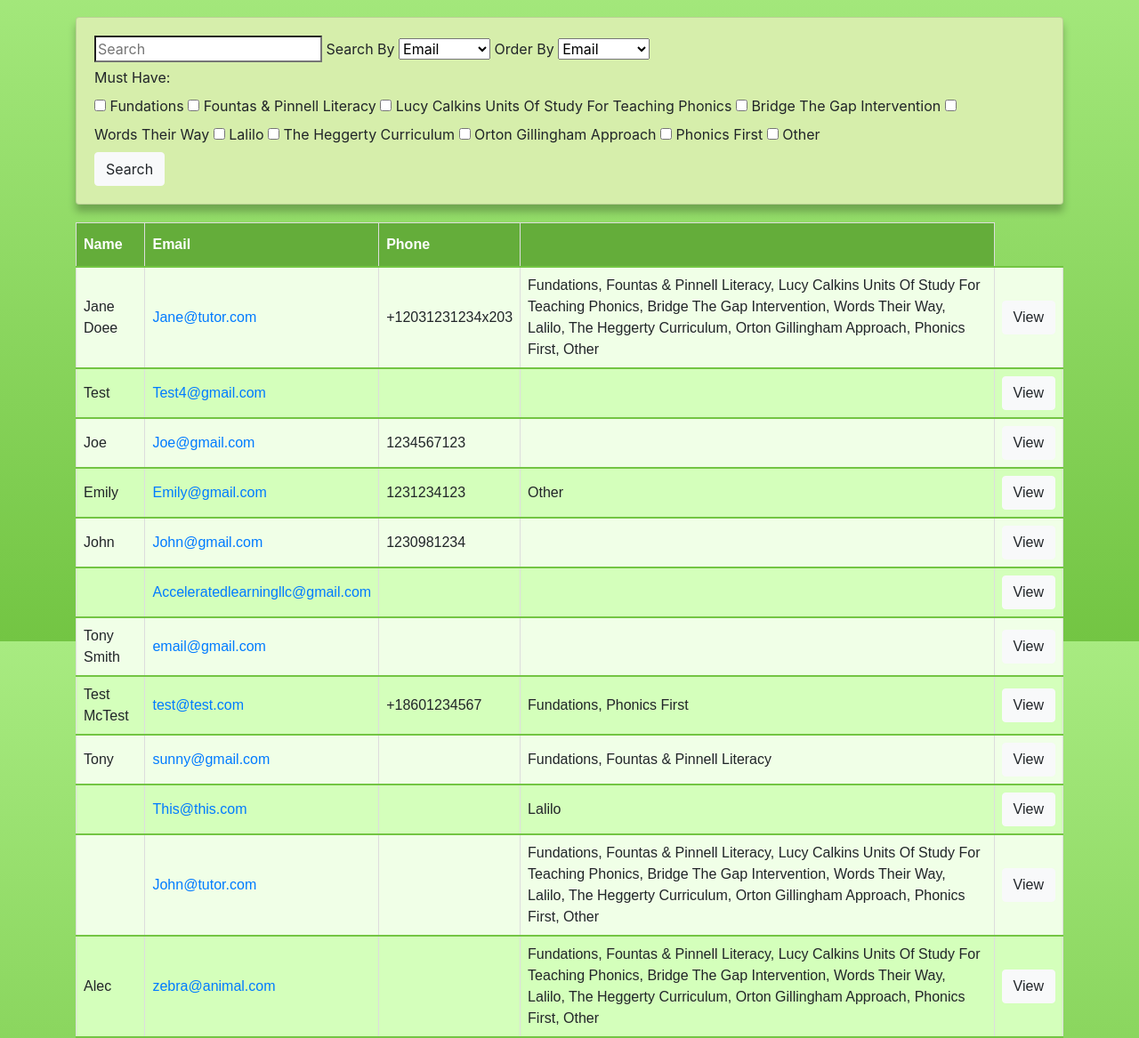
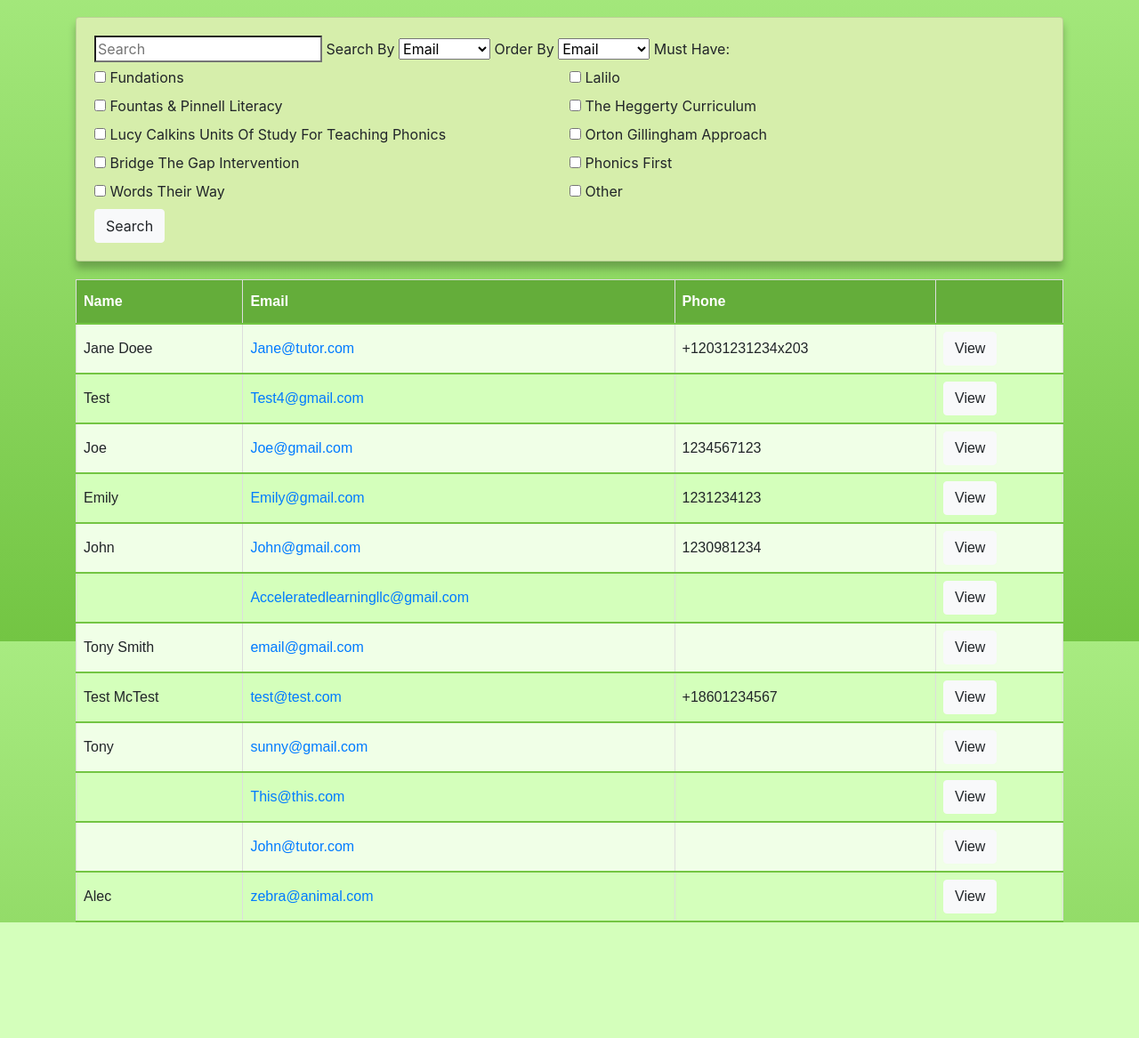
Before and after one commit to mirgamsm/CS-410, a Django app: page /owner/index/ in a window 1280 px wide. Shown: the part 79-1246 px from the top of the page at 89% size. After the commit the page ends 1116 px from the top, so only its background shows below. Run offline with Django 3.2, Linux system fonts and the light colour scheme; a user stored in the database is signed in; data comes from the database, SQL or seed files in the repository; some libraries are stand-ins or nearby versions.

Commit message:
Update index.html
Front end edits

```diff
--- a/AcceleratED/templates/owner/index.html
+++ b/AcceleratED/templates/owner/index.html
@@ -29,6 +29,14 @@ Edit Profile
             background-color: #64ad3a;
             color: white;
         }
+        .checkboxs1{
+            float: left;
+            width: 50%;
+        }
+        .checkboxs2{
+            float: left;
+            width: 50%;
+        }
     </style>
 
 <div class="row justify-content-center">
@@ -49,30 +57,54 @@ Edit Profile
                         <option value="email">Email</option>
                         <option value="tutor__lastname">Last Name</option>
                     </select>
-                    <fieldset>
-                        <label>Must Have:</label><br>
+                    <label>Must Have:</label><br>
+            <div class= checkboxs>
+                    <fieldset class="checkboxs1">
+
+                    <div class ="checkbox">
                         <input name="px" type="checkbox" id="cer" value="Fundations">
                         <label for="Fundations">Fundations</label>
+                    </div>
+                    <div class ="checkbox">
                         <input name="px" type="checkbox" id="cer" value="Fountas & Pinnell Literacy">
                         <label for="vehicle1">Fountas & Pinnell Literacy</label>
+                    </div>
+                    <div class ="checkbox">
                         <input name="px" type="checkbox" id="cer" value="Lucy Calkins Units Of Study For Teaching Phonics">
                         <label for="vehicle1">Lucy Calkins Units Of Study For Teaching Phonics</label>
+                    </div>
+                    <div class ="checkbox">
                         <input name="px" type="checkbox" id="cer" value="Bridge The Gap Intervention">
                         <label for="vehicle1">Bridge The Gap Intervention</label>
+                    </div>
+                    <div class ="checkbox">
                         <input name="px" type="checkbox" id="cer" value="Words Their Way">
                         <label for="vehicle1">Words Their Way</label>
+                    </div>
+                </fieldset>
+                    <fieldset class="checkboxs2">
+                    <div class ="checkbox">
                         <input name="px" type="checkbox" id="cer" value="Lalilo">
                         <label for="vehicle1">Lalilo</label>
+                    </div>
+                    <div class ="checkbox">
                         <input name="px" type="checkbox" id="cer" value="The Heggerty Curriculum">
                         <label for="vehicle1">The Heggerty Curriculum</label>
+                    </div>
+                    <div class ="checkbox">
                         <input name="px" type="checkbox" id="cer" value="Orton Gillingham Approach">
                         <label for="vehicle1">Orton Gillingham Approach</label>
+                    </div>
+                    <div class ="checkbox">
                         <input name="px" type="checkbox" id="cer" value="Phonics First">
                         <label for="vehicle1">Phonics First</label>
+                    </div>
+                    <div class ="checkbox">
                         <input name="px" type="checkbox" id="cer" value="Other">
                         <label for="vehicle1">Other</label>
+                    </div>
                     </fieldset>
-
+                </div>
                     <button class="btn btn-light" type="submit">Search</button>
                 </form>
             </div>
@@ -93,7 +125,6 @@ Edit Profile
                             <td>{{user.tutor.firstname}} {{user.tutor.lastname}}</td>
                             <td><a href="mailto:{{user}}">{{user}}</a></td>
                             <td>{{user.tutor.phonenumber}}</td>
-                            <td>{{user.tutor.phonicsex}}</td>
                             <td><a class="btn btn-light" href="{% url 'file' user.id %}">View</a></td>
                         </a>
                     </tr>
```
